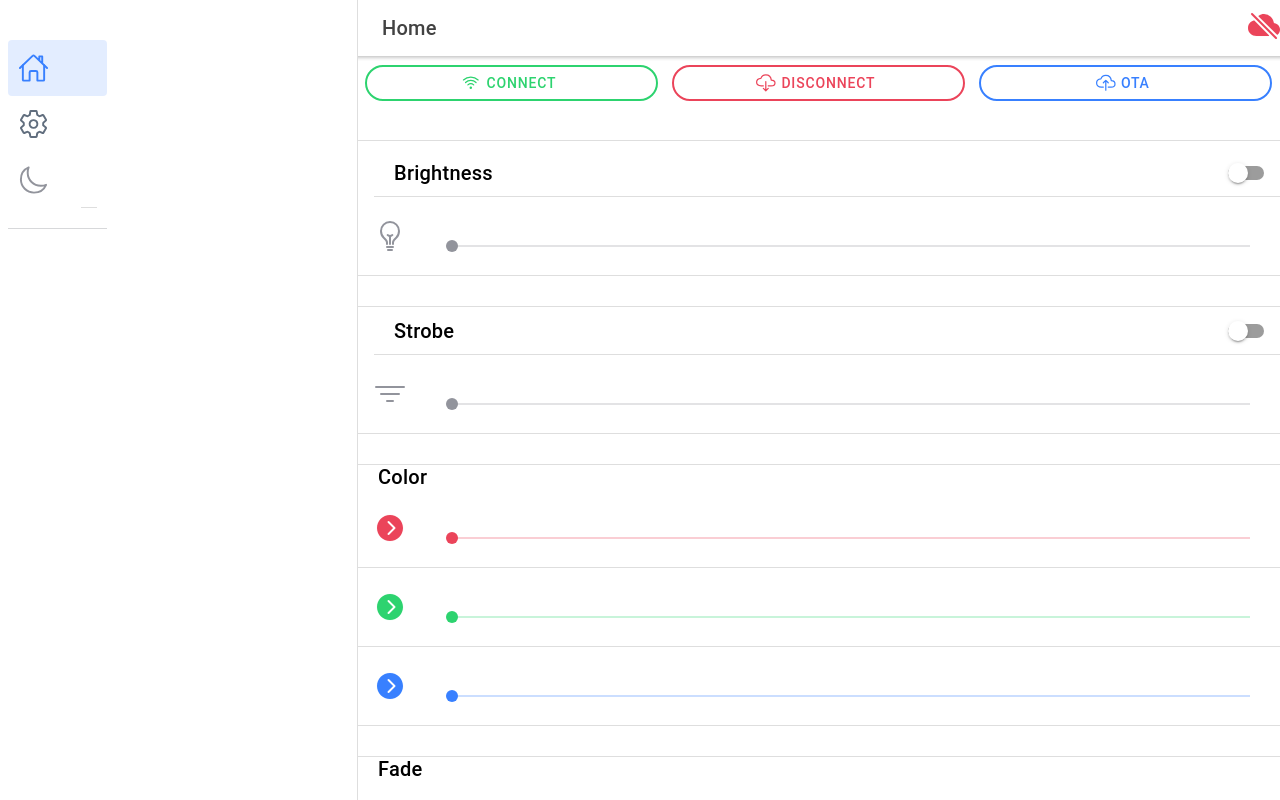
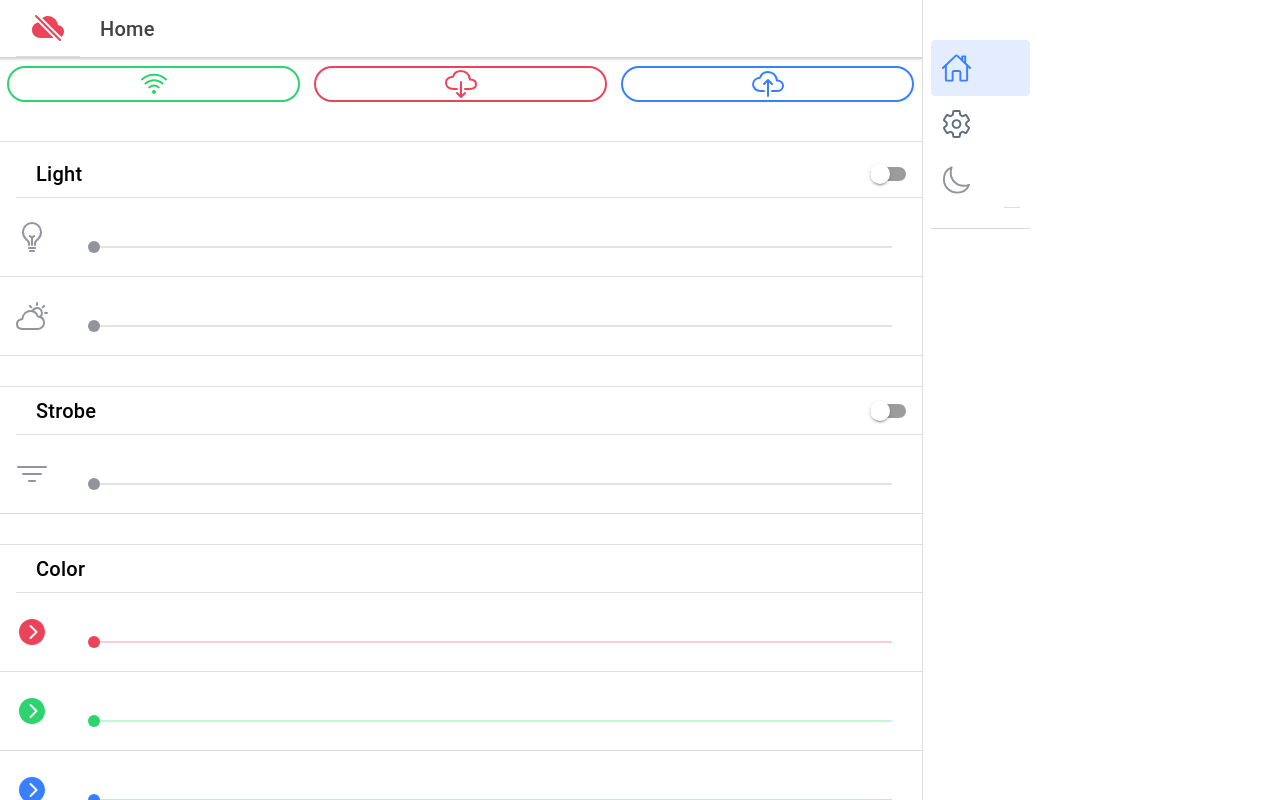
Before and after one commit to TheoChristo/LedBarApp, a React (Create React App) app: page /page/Home in a window 1280 px wide. Built offline with nearby package versions, Linux system fonts and the light colour scheme.

Commit message:
Better toolbar and menu

```diff
--- a/src/components/Menu.tsx
+++ b/src/components/Menu.tsx
@@ -60,7 +60,7 @@ const Menu: React.FC = () => {
   }
 
   return (
-    <IonMenu contentId="main" type="push" class="mymenu">
+    <IonMenu contentId="main" side = "end"type="push" class="mymenu">
       <IonContent>
         <IonList id="inbox-list">
           {/* <IonListHeader>Menu</IonListHeader> */}
--- a/src/pages/Page.tsx
+++ b/src/pages/Page.tsx
@@ -164,11 +164,11 @@ const Page: React.FC = () => {
     <IonPage>
       <IonHeader>
         <IonToolbar>
-          <IonButtons slot="start">
-            <IonMenuButton />
+          <IonButtons slot="end">
+            <IonMenuButton ></IonMenuButton>
           </IonButtons>
+          <IonItem id="myConnectionIndicator" slot="start"> {connection_indicator()} </IonItem>
           <IonTitle>{name}</IonTitle>
-          <div id="myConnectionIndicator" slot="end"> {connection_indicator()} </div>
         </IonToolbar>
       </IonHeader>
 
@@ -176,20 +176,20 @@ const Page: React.FC = () => {
         <IonRow class="ion-align-items-center">
 
           <IonCol sizeXs="4">
-            <IonButton color="success" shape="round" fill="outline" expand="full" onClick={() => connectSocket() } >
-              <IonIcon slot="start" icon={wifiOutline} />Connect
+            <IonButton color="success" shape="round" fill="outline"  expand="full" onClick={() => connectSocket() } >
+              <IonIcon size="large" icon={wifiOutline} />
             </IonButton>
           </IonCol>
 
           <IonCol sizeXs="4">
             <IonButton color="danger" shape="round" fill="outline" expand="full" onClick={() => diconnect_socket() } >
-              <IonIcon slot="start" icon={cloudDownloadOutline} />Disconnect
+              <IonIcon  size="large" icon={cloudDownloadOutline} />
             </IonButton>
 
           </IonCol>
             <IonCol sizeXs="4">
-            <IonButton shape="round" fill="outline" expand="full" onClick={() => forceOTA() } >
-              <IonIcon slot="start" icon={cloudUploadOutline} />OTA
+            <IonButton shape="round"  expand="full" fill="outline" onClick={() => forceOTA() } >
+              <IonIcon size="large" icon={cloudUploadOutline} />
             </IonButton>
             </IonCol>
         </IonRow>
@@ -201,11 +201,16 @@ const Page: React.FC = () => {
         <IonList>
 
 
-          <IonItem><IonTitle>Brightness</IonTitle><IonToggle color="success"  slot="end" onIonChange={(e)=>lightsToggle(e.detail.checked)}/> </IonItem>
+          <IonItem><IonTitle>Light</IonTitle><IonToggle color="success"  slot="end" onIonChange={(e)=>lightsToggle(e.detail.checked)}/> </IonItem>
 
           <IonItem>
             <IonIcon slot="start" icon={bulbOutline} color="medium" size="large" />
             <IonRange min={0} max={255} color="medium" pin={true} onIonChange={e => getSliderValue(e.detail.value, 5) }>
+            </IonRange>
+          </IonItem>
+          <IonItem>
+            <IonIcon slot="start" icon={partlySunnyOutline} color="medium" size="large" />
+            <IonRange min={1} max={120} color="medium" pin={true} onIonChange={e => getSliderValue(e.detail.value, 3) }>
             </IonRange>
           </IonItem>
 
@@ -221,7 +226,7 @@ const Page: React.FC = () => {
 
 
           <IonItemDivider></IonItemDivider>
-          <IonTitle>Color</IonTitle>
+          <IonItem><IonTitle>Color</IonTitle></IonItem>
           <IonItem>
             <IonIcon slot="start" icon={chevronForwardCircle} color="danger" size="large" />
             <IonRange min={0} max={255} color="danger" pin={true} onIonChange={e => getSliderValue(e.detail.value, 0) }>
@@ -240,14 +245,8 @@ const Page: React.FC = () => {
             </IonRange>
           </IonItem>
 
-          <IonItemDivider></IonItemDivider>
-          <IonTitle>Fade</IonTitle>
 
-          <IonItem>
-            <IonIcon slot="start" icon={partlySunnyOutline} color="medium" size="large" />
-            <IonRange min={1} max={120} color="medium" pin={true} onIonChange={e => getSliderValue(e.detail.value, 3) }>
-            </IonRange>
-          </IonItem>
+
 
 
         </IonList>
@@ -256,7 +255,7 @@ const Page: React.FC = () => {
 
         <IonRow class="ion-align-items-center">
 
-          <IonCol sizeXs="2" offset="2">
+          <IonCol sizeXs="2" offset="1">
             <IonButton color="medium" shape="round" fill="outline" expand="full" onClick={() => sendSocketMessage(setMessage(21,0,redvalue, greenvalue, bluevalue)) } >
               <IonIcon slot="start" icon={glassesOutline} />Mirror
             </IonButton>
@@ -270,13 +269,19 @@ const Page: React.FC = () => {
 
           <IonCol sizeXs="2">
             <IonButton color="medium" shape="round" fill="outline" expand="full" onClick={() => sendSocketMessage(setMessage(23,0,redvalue, greenvalue, bluevalue)) } >
-              <IonIcon slot="start" icon={browsersOutline} />Prog 1
+              <IonIcon slot="start" icon={browsersOutline} /> 1
             </IonButton>
           </IonCol>
 
           <IonCol sizeXs="2">
             <IonButton color="medium" shape="round" fill="outline" expand="full" onClick={() => sendSocketMessage(setMessage(24,0,redvalue, greenvalue, bluevalue)) } >
-              <IonIcon slot="start" icon={browsersSharp} />Prog 2
+              <IonIcon slot="start" icon={browsersSharp} /> 2
+            </IonButton>
+          </IonCol>
+
+          <IonCol sizeXs="2">
+            <IonButton color="medium" shape="round" fill="outline" expand="full" onClick={() => sendSocketMessage(setMessage(25,0,redvalue, greenvalue, bluevalue)) } >
+              <IonIcon slot="start" icon={browsersSharp} /> 3
             </IonButton>
           </IonCol>
 
```
